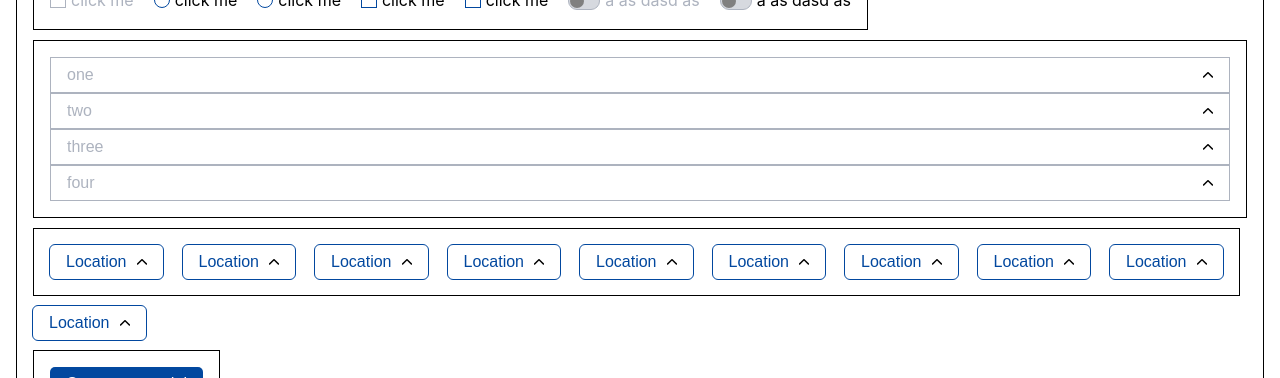
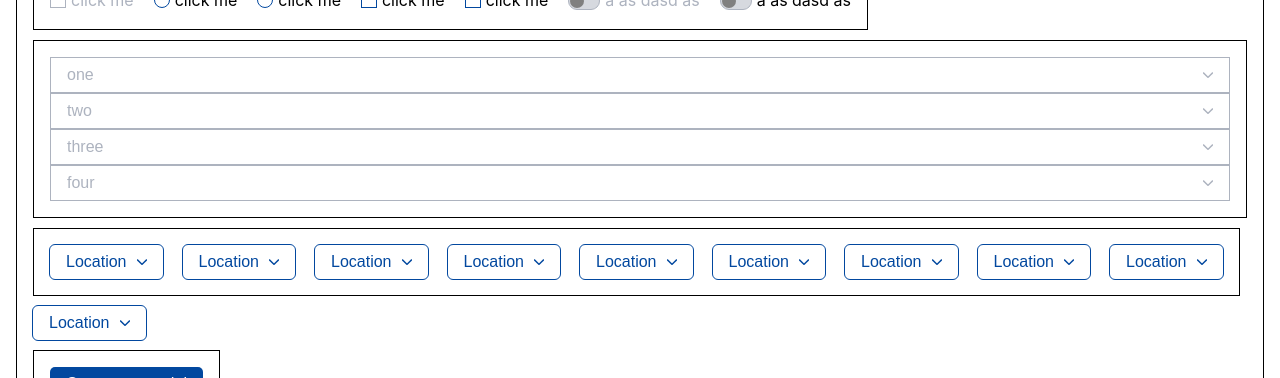
Before and after one commit to bandvov/react-ui-kit, a React (Create React App) app: page / in a window 1280 px wide. Shown: the part 271-649 px from the top of the page. Built offline with nearby package versions, Linux system fonts and the light colour scheme.

Commit message:
change icons to svg

```diff
--- a/src/App.tsx
+++ b/src/App.tsx
@@ -14,7 +14,10 @@ import Select from "./components/Select/Select";
 import { IDropdownItem } from "./types";
 import Wrapper from "./Wrapper";
 
-const accordionItems: { title: string; content: string | ReactElement }[] = [
+const accordionItems: {
+  title: ReactElement | string;
+  content: ReactElement | string;
+}[] = [
   {
     title: "one",
     content: `bla bla bla bla bla bla bla bla bla bla bla bla bla bla bla bla bla bla bla bl
--- a/src/components/Accordion/AccordionItem.tsx
+++ b/src/components/Accordion/AccordionItem.tsx
@@ -1,9 +1,16 @@
-import React, { ReactElement, useEffect, useRef, useState } from "react";
+import React, { ReactElement, useState } from "react";
 import styled, { css } from "styled-components";
 import { COLORS } from "../../CONSTANTS";
 import Button from "../Button/Button";
-const iconPath = process.env.PUBLIC_URL + "/icons/";
+// const iconPath = process.env.PUBLIC_URL + "/icons/";
+import { ReactComponent as ArrowDown } from "../../icons/arrow_down.svg";
+import { ReactComponent as ArrowUp } from "../../icons/arrow_up.svg";
 
+const AccordionTitle = styled(Button)`
+  svg line {
+    stroke: ${(props) => props.color};
+  }
+`;
 const AccordionContent = styled.div<{ isOpen: boolean }>`
   overflow: hidden;
   ${(props) => {
@@ -26,34 +33,29 @@ const Accordion = ({
   title,
   children,
 }: {
-  title: string;
+  title: ReactElement | string;
   children: ReactElement | string;
 }) => {
-  const [isOpen, setOpen] = React.useState(false);
-  const iconName = isOpen ? "arrow_down.svg" : "arrow_up.svg";
+  const [isOpen, setOpen] = useState(false);
 
   return (
     <div>
-      <Button
+      <AccordionTitle
+        color={isOpen ? "black" : COLORS.gray}
         borderRadius="0"
         fullWidth
         justify="space-between"
         backgroundColor="transparent"
         border={`1px solid ${COLORS.gray} `}
-        style={{
-          color: isOpen ? "black" : COLORS.gray,
-        }}
         onClick={() => setOpen(!isOpen)}
       >
         {title}
-        <img
-          alt={isOpen ? "arrow up" : "arrowDown"}
-          style={{ marginTop: "auto", marginBottom: "auto" }}
-          width={10}
-          height={10}
-          src={iconPath + iconName}
-        />
-      </Button>
+        {isOpen ? (
+          <ArrowUp width={10} height={10} style={{ margin: "auto 0" }} />
+        ) : (
+          <ArrowDown width={10} height={10} style={{ margin: "auto 0" }} />
+        )}
+      </AccordionTitle>
       <AccordionContent isOpen={isOpen}>
         <div>{children}</div>
       </AccordionContent>
--- a/src/components/Dropdown/Dropdown.tsx
+++ b/src/components/Dropdown/Dropdown.tsx
@@ -2,9 +2,15 @@ import React, { ReactElement, useRef, useEffect, useState } from "react";
 import styled, { css } from "styled-components";
 import Button from "../Button/Button";
 import { Position } from "../../types";
+import { ReactComponent as ArrowDown } from "../../icons/arrow_down.svg";
+import { ReactComponent as ArrowUp } from "../../icons/arrow_up.svg";
+import { COLORS } from "../../CONSTANTS";
 
-const iconPath = process.env.PUBLIC_URL + "/icons/";
-
+const DropdownButton = styled(Button)`
+  svg line {
+    stroke: ${(props) => props.color};
+  }
+`;
 const ChildrenContainer = styled.div<{
   offset: number;
   isOpen: boolean;
@@ -120,8 +126,6 @@ export default function Dropdown({
     }
   }, [childrenRef, title]);
 
-  const iconName = isOpen ? "arrow_down.svg" : "arrow_up.svg";
-
   function escapeHandler(e: KeyboardEvent): void {
     if (e.code === "Escape") {
       onKeyDown(!isOpen);
@@ -150,7 +154,8 @@ export default function Dropdown({
       }}
       {...props}
     >
-      <Button
+      <DropdownButton
+        color={COLORS.Blue}
         aria-expanded={isOpen}
         fullWidth={fullWidth}
         backgroundColor="white"
@@ -171,15 +176,13 @@ export default function Dropdown({
         }}
         onKeyDown={escapeHandler}
       >
-        {title}{" "}
-        <img
-          alt={isOpen ? "arrow up" : "arrowDown"}
-          style={{ marginTop: "auto", marginBottom: "auto" }}
-          width={10}
-          height={10}
-          src={iconPath + iconName}
-        />
-      </Button>
+        {title}
+        {isOpen ? (
+          <ArrowUp width={10} height={10} style={{ margin: "auto 0" }} />
+        ) : (
+          <ArrowDown width={10} height={10} style={{ margin: "auto 0" }} />
+        )}
+      </DropdownButton>
       <ChildrenContainer
         data-testId="children"
         offset={
```
Also changed, not shown: src/icons/arrow_down.svg (renamed from public/icons/arrow_down.svg), src/icons/arrow_up.svg (renamed from public/icons/arrow_up.svg).
